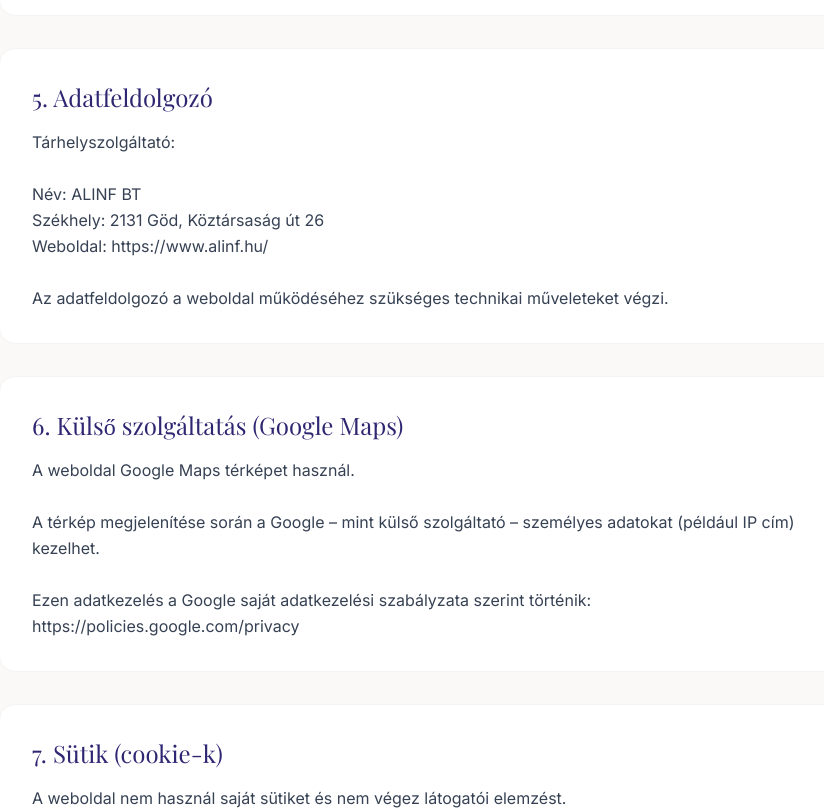
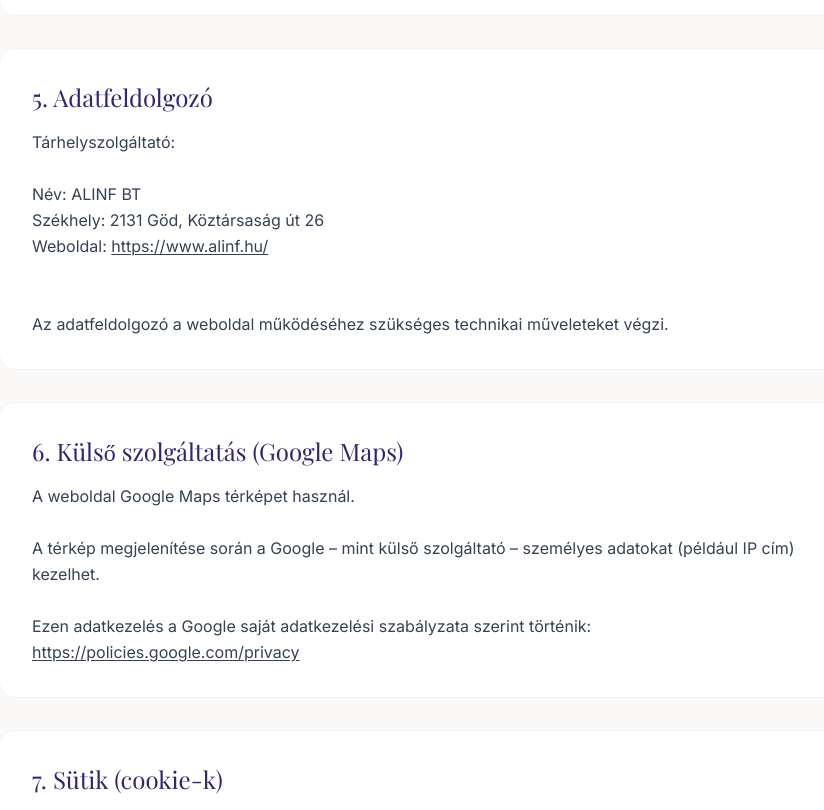
Before and after one commit to rigogyorgyjanos/odette-salon, a Next.js app: page /adatkezelesi-tajekoztato in a window 1280 px wide. Shown: the part 1280-2090 px from the top of the page, without its empty margins (217-1041 px from the left). Built offline with nearby package versions, Linux system fonts and the light colour scheme; a web font is replaced by a local one.

Commit message:
change some style and add links to urls

```diff
--- a/app/adatkezelesi-tajekoztato/page.tsx
+++ b/app/adatkezelesi-tajekoztato/page.tsx
@@ -4,13 +4,21 @@ import React from "react";
 import { motion } from "framer-motion";
 import Footer from "../components/Footer";
 import Navbar from "../components/Navbar";
+type Section = {
+    title: string;
+    content: React.ReactNode;
+};
 
-const sections = [
+const sections: Section[] = [
     {
         title: "1. Adatkezelő adatai",
-        content: `Név: Szőllősi Hajnalka egyéni vállalkozó
-Székhely: 1138 Budapest, Népfürdő utca 19/B
-Email: info@odetteszalon.hu`,
+        content: (
+            <>
+                Név: Szőllősi Hajnalka egyéni vállalkozó<br />
+                Székhely: 1138 Budapest, Népfürdő utca 19/B<br />
+                Email: <a className="underline underline-offset-2" href="mailto:info@odetteszalon.hu">info@odetteszalon.hu</a>
+            </>
+        )
     },
     {
         title: "2. Kezelt adatok köre",
@@ -39,22 +47,36 @@ A weboldal működéséhez szükséges technikai adatok megőrzési ideje legfel
     },
     {
         title: "5. Adatfeldolgozó",
-        content: `Tárhelyszolgáltató:
-
-Név: ALINF BT
-Székhely: 2131 Göd, Köztársaság út 26
-Weboldal: https://www.alinf.hu/
-
-Az adatfeldolgozó a weboldal működéséhez szükséges technikai műveleteket végzi.`,
+        content: (
+            <>
+                Tárhelyszolgáltató:
+                <br />
+                <br />
+                Név: ALINF BT<br />
+                Székhely: 2131 Göd, Köztársaság út 26<br />
+                Weboldal: <a className="underline underline-offset-2" href=" https://www.alinf.hu/" target="_blank"> https://www.alinf.hu/</a><br />
+                <br />
+                <br />
+                Az adatfeldolgozó a weboldal működéséhez szükséges technikai műveleteket végzi.
+            </>
+        )
     },
     {
         title: "6. Külső szolgáltatás (Google Maps)",
-        content: `A weboldal Google Maps térképet használ.
+        content: (
+            <>
+                A weboldal Google Maps térképet használ.
+                <br />
+                <br />
 
-A térkép megjelenítése során a Google – mint külső szolgáltató – személyes adatokat (például IP cím) kezelhet.
-
-Ezen adatkezelés a Google saját adatkezelési szabályzata szerint történik:
-https://policies.google.com/privacy`,
+                A térkép megjelenítése során a Google – mint külső szolgáltató – személyes adatokat (például IP cím) kezelhet.
+                <br />
+                <br />
+                Ezen adatkezelés a Google saját adatkezelési szabályzata szerint történik:
+                <br />
+                <a className="underline underline-offset-2" href="https://policies.google.com/privacy" target="_blank" rel="noopener noreferrer">https://policies.google.com/privacy</a>
+            </>
+        )
     },
     {
         title: "7. Sütik (cookie-k)",
@@ -74,9 +96,14 @@ A szolgáltató a kérelmekre legkésőbb 30 napon belül válaszol.`,
     },
     {
         title: "9. Jogorvoslati lehetőségek",
-        content: `Az érintett panasszal élhet a Nemzeti Adatvédelmi és Információszabadság Hatóságnál (NAIH).
-
-Weboldal: https://naih.hu`,
+        content: (
+            <>
+                Az érintett panasszal élhet a Nemzeti Adatvédelmi és Információszabadság Hatóságnál (NAIH).
+                <br />
+                <br />
+                Weboldal: <a className="underline underline-offset-2" href="https://naih.hu" target="_blank"> https://naih.hu</a>
+            </>
+        )
     },
 ];
 
@@ -84,17 +111,17 @@ export default function AdatvedelemPage() {
     return (
         <>
             <Navbar />
-            <div className="mt-5 bg-[var(--color-background)] text-gray-800">
+            <div className="mt-5 bg-(--color-background) text-gray-800">
                 <div className="max-w-4xl mx-auto px-6 py-16">
                     <motion.h1
                         initial={{ opacity: 0, y: 20 }}
                         animate={{ opacity: 1, y: 0 }}
-                        className="text-3xl md:text-4xl text-[var(--color-primary)] mb-4"
+                        className="text-3xl md:text-4xl text-(--color-primary) mb-4"
                     >
                         Adatkezelési tájékoztató
                     </motion.h1>
 
-                    <p className="text-sm text-gray-500 border-l-2 pl-4 border-[var(--color-gold)]">
+                    <p className="text-sm text-gray-500 border-l-2 pl-4 border-(--color-gold)">
                         Hatályos: visszavonásig
                     </p>
                 </div>
@@ -107,9 +134,9 @@ export default function AdatvedelemPage() {
                             whileInView={{ opacity: 1, y: 0 }}
                             viewport={{ once: true }}
                             transition={{ duration: 0.5, delay: index * 0.05 }}
-                            className="rounded-2xl p-6 md:p-8 bg-white border border-gray-100 hover:border-[var(--color-gold)] transition"
+                            className="rounded-2xl p-6 md:p-8 bg-white border border-gray-100 hover:border-(--color-gold) transition"
                         >
-                            <h2 className="text-xl md:text-2xl text-[var(--color-primary)] mb-4">
+                            <h2 className="text-xl md:text-2xl text-(--color-primary) mb-4">
                                 {section.title}
                             </h2>
 
--- a/app/aszf/page.tsx
+++ b/app/aszf/page.tsx
@@ -7,7 +7,7 @@ import Navbar from "../components/Navbar";
 
 type Section = {
     title: string;
-    content: string;
+    content: React.ReactNode;
     highlight?: boolean;
 };
 
@@ -34,13 +34,19 @@ A vásárlás végleges, a fizetés megtörténtével a termék a Vásárló tul
     },
     {
         title: "4. Visszavásárlás és elállás",
-        content: `A Szolgáltató semmilyen körülmények között nem vásárol vissza eladott ruhát, kiegészítőt vagy bármely terméket.
-
-Ez alól nincs kivétel, függetlenül attól, hogy a ruha mérete, stílusa, színe, vagy bármely más tulajdonsága a későbbiekben nem felel meg a Vásárló igényeinek, vagy az esküvő bármilyen okból elmarad.
-
-Személyes vásárlás esetén – a hatályos jogszabályok alapján – nem illeti meg a Vásárlót az elállás vagy a visszavásárlás joga.
-
-A ruhák kipróbálására és megtekintésére vásárlás előtt lehetőség van, így a döntés minden esetben tudatosan történik.`,
+        content: (
+            <>
+                A Szolgáltató semmilyen körülmények között nem vásárol vissza eladott ruhát, kiegészítőt vagy bármely terméket.
+                <br /><br />
+                Ez alól nincs kivétel, függetlenül attól, hogy a ruha mérete, stílusa, színe, vagy bármely más tulajdonsága a későbbiekben nem felel meg a Vásárló igényeinek, vagy az esküvő bármilyen okból elmarad.
+                <br /><br />
+                <strong>
+                    Személyes vásárlás esetén <span className="underline underline-offset-4 px-2">  – a hatályos jogszabályok alapján –  </span>nem illeti meg a Vásárlót az elállás vagy a visszavásárlás joga.
+                </strong>
+                <br /><br />
+                A ruhák kipróbálására és megtekintésére vásárlás előtt lehetőség van, így a döntés minden esetben tudatosan történik.
+            </>
+        ),
         highlight: true,
     },
     {
@@ -49,9 +55,13 @@ A ruhák kipróbálására és megtekintésére vásárlás előtt lehetőség v
     },
     {
         title: "6. Záró rendelkezések",
-        content: `A jelen ÁSZF-ben nem szabályozott kérdésekben a Polgári Törvénykönyv rendelkezései az irányadóak.
+        content: (
+            <>
+                A jelen ÁSZF-ben nem szabályozott kérdésekben a Polgári Törvénykönyv rendelkezései az irányadóak
 
-A Szolgáltató fenntartja a jogot jelen ÁSZF módosítására, amely a közzététel napjától érvényes.`,
+                A Szolgáltató fenntartja a jogot jelen ÁSZF módosítására, amely a közzététel napjától érvényes.,
+            </>
+        )
     },
 ];
 
```
